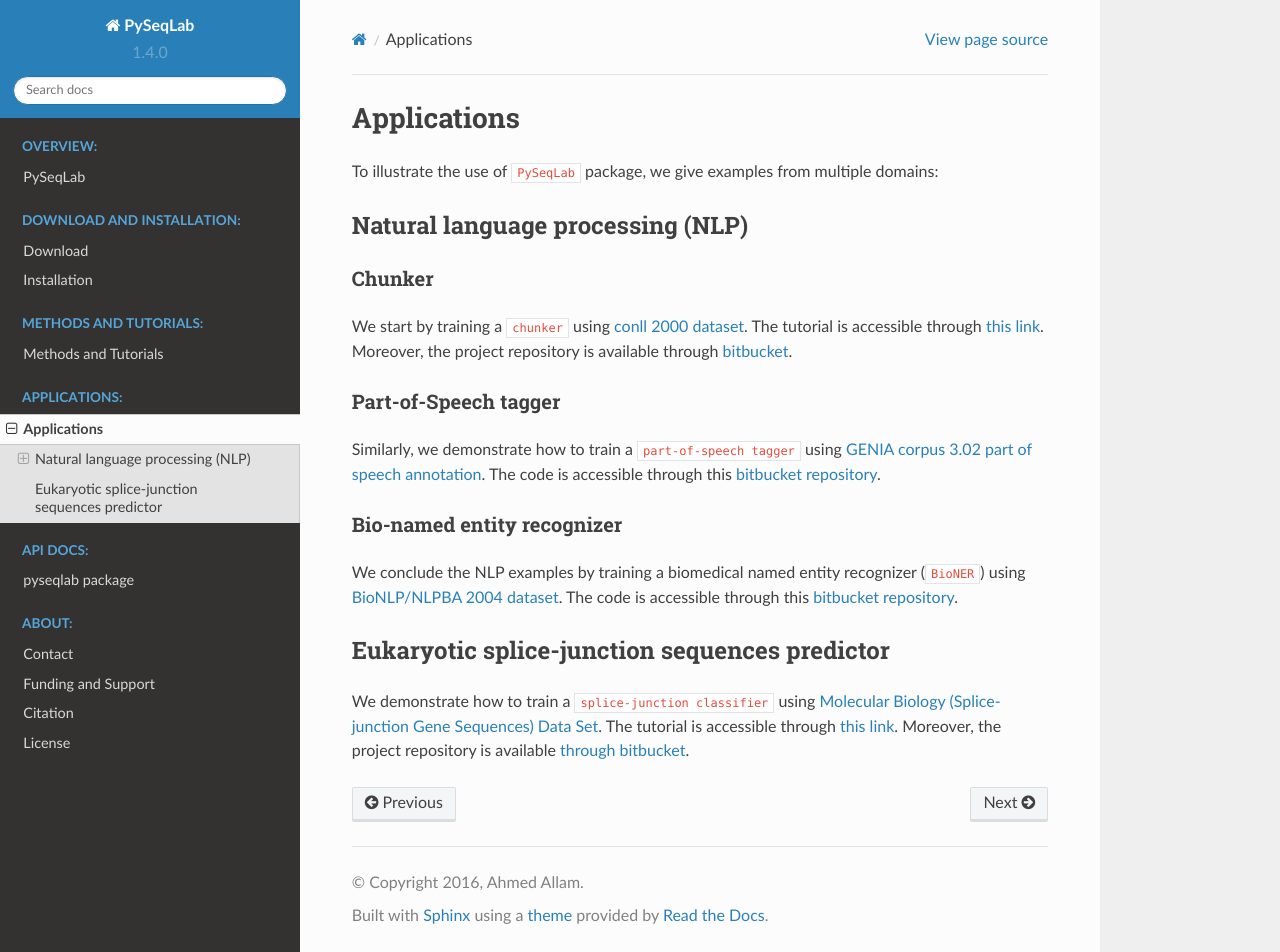
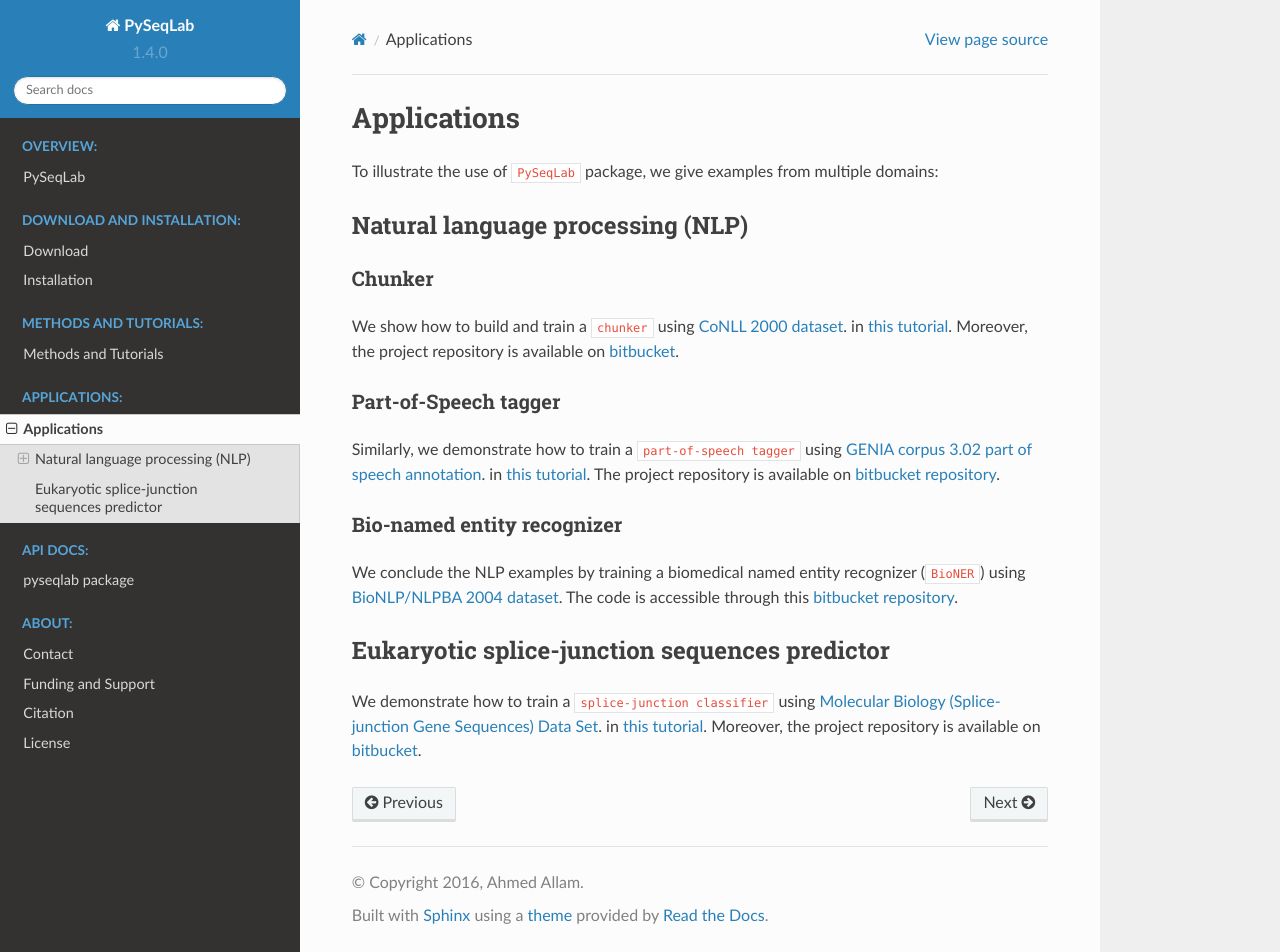
Before and after one commit to uzh-dqbm-cmi/PySeqLab, a Sphinx documentation site: the page built from docs/source/applications.rst, in a window 1280 px wide and 952 px high. Built offline with Sphinx 7.4.7 and the Read the Docs theme 2.0.0, drawn with Linux system fonts in a browser that asks for light colours.

```diff
--- a/docs/source/applications.rst
+++ b/docs/source/applications.rst
@@ -11,14 +11,14 @@
 Chunker
 +++++++
 
-We start by training a ``chunker`` using `conll 2000 dataset <http://www.cnts.ua.ac.be/conll2000/chunking/>`__.
-The tutorial is accessible through `this link <_static/conll2000_chunker_tutorial.html>`__. Moreover, the project repository is available through `bitbucket <https://bitbucket.org/A_2/conll00-chunker>`__.
+We show how to build and train a ``chunker`` using `CoNLL 2000 dataset <http://www.cnts.ua.ac.be/conll2000/chunking/>`__.
+in `this tutorial <_static/conll2000_chunker_tutorial.html>`__. Moreover, the project repository is available on `bitbucket <https://bitbucket.org/A_2/conll00-chunker>`__.
 
 Part-of-Speech tagger
 +++++++++++++++++++++
 
 Similarly, we demonstrate how to train a ``part-of-speech tagger`` using `GENIA corpus 3.02 part of speech annotation <http://www.geniaproject.org/genia-corpus/pos-annotation>`__.
-The code is accessible through this `bitbucket repository <https://bitbucket.org/A_2/part-of-speech-tagger>`__.
+in `this tutorial <_static/part_of_speech_tagger_tutorial.html>`__. The project repository is available on `bitbucket repository <https://bitbucket.org/A_2/part-of-speech-tagger>`__.
 
 Bio-named entity recognizer
 +++++++++++++++++++++++++++
@@ -30,4 +30,4 @@
 ----------------------------------------------
 
 We demonstrate how to train a ``splice-junction classifier`` using `Molecular Biology (Splice-junction Gene Sequences) Data Set <http://archive.ics.uci.edu/ml/datasets/Molecular+Biology+%28Splice-junction+Gene+Sequences%29>`__.
-The tutorial is accessible through `this link <_static/splice_junction_model_building.html>`__. Moreover, the project repository is available `through bitbucket <https://bitbucket.org/A_2/splice_junction_prediction>`__.
+in `this tutorial <_static/splice_junction_model_building.html>`__. Moreover, the project repository is available on `bitbucket <https://bitbucket.org/A_2/splice_junction_prediction>`__.
```
Also changed, not shown: 1 other file.
